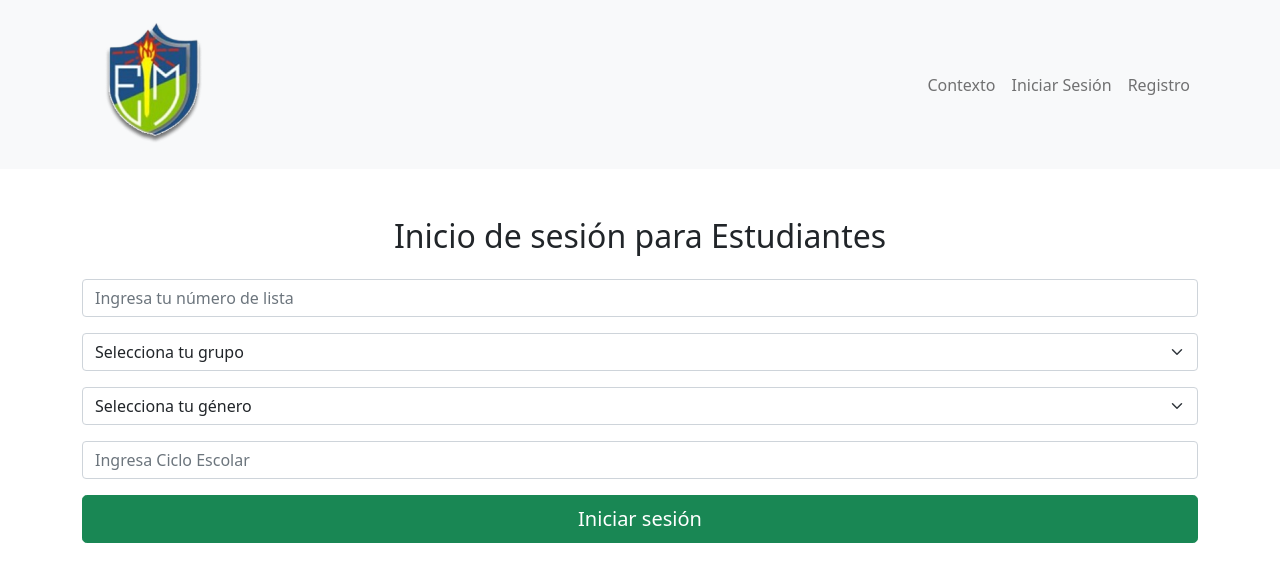
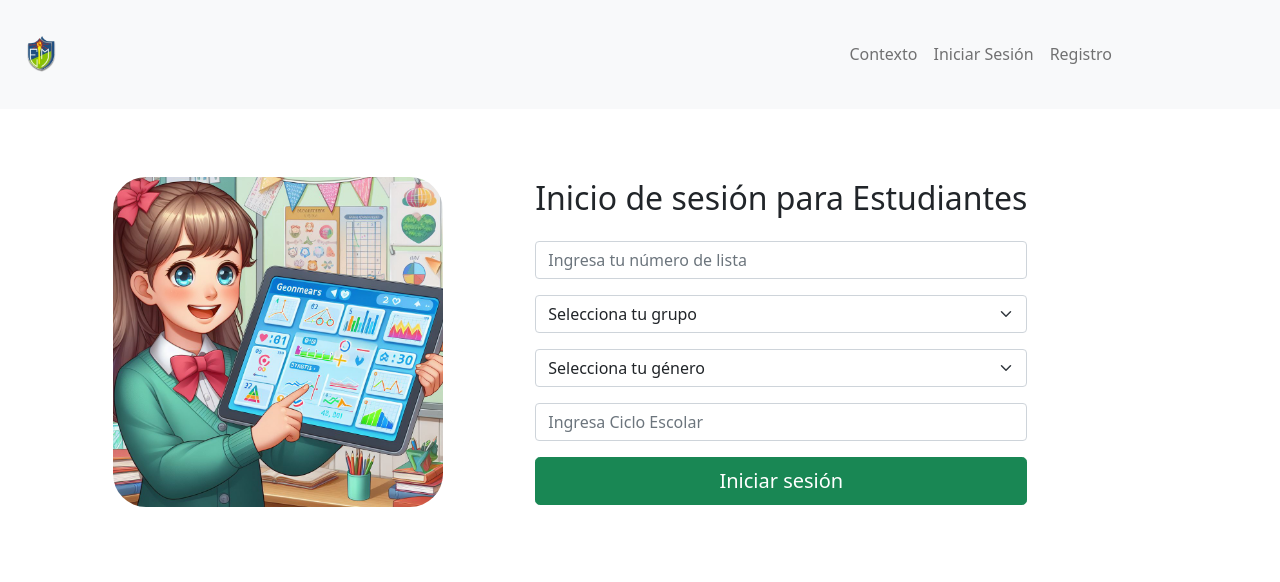
Before and after one commit to Rosa-Palaci/prueba-web, a Flask app: page /LoginEstudiantes in a window 1280 px wide. Shown: the top 582 px of the page. Run offline with Flask 3, Linux system fonts and the light colour scheme.

Commit message:
Login css

```diff
--- a/FlaskApp/static/css/contexto.css
+++ b/FlaskApp/static/css/contexto.css
@@ -38,5 +38,5 @@ p {
 }
 
 .highlight {
-    font-weight: bold; /* Hace que el texto sea negrita */
+    font-weight: bold;
 }
--- a/FlaskApp/static/css/login.css
+++ b/FlaskApp/static/css/login.css
@@ -0,0 +1,21 @@
+.container {
+    display: flex;
+    justify-content: space-evenly;
+    align-items: center;
+    padding: 20px;
+    margin: 0%;
+}
+
+.login-image, .login-form {
+    flex: 1;
+}
+
+.login-image {
+    margin-right: 50px;
+}
+
+img.img-fluid {
+    max-width: 30%;
+    height: auto;
+    border-radius: 10%;
+}
--- a/FlaskApp/templates/login_estudiantes.html
+++ b/FlaskApp/templates/login_estudiantes.html
@@ -3,9 +3,13 @@
 {% block title %}Inicio de sesión para Estudiantes{% endblock %}
 
 {% block content %}
+<link rel="stylesheet" href="{{ url_for('static', filename='css/login.css') }}">
+
 <div class="container mt-5">
-    <h2 class="text-center mb-4">Inicio de sesión para Estudiantes</h2>
+    <img src="{{ url_for('static', filename='images/img-dashboard.jpg') }}" alt="dashboard-student" class="img-fluid">
+
     <form action="/EstudiantesDashboard" method="post" class="form">
+        <h2 class="text-center mb-4">Inicio de sesión para Estudiantes</h2>
         <div class="mb-3">
             <input type="text" class="form-control" id="numero_lista" name="numero_lista" placeholder="Ingresa tu número de lista" required>
         </div>
--- a/FlaskApp/templates/navbar.html
+++ b/FlaskApp/templates/navbar.html
@@ -3,7 +3,7 @@
 <head>
     <meta charset="UTF-8">
     <meta name="viewport" content="width=device-width, initial-scale=1.0">
-    <title>{% block title %}{% endblock %} - Mi Sitio Web</title>
+    <title>Metropolitana La Luz</title>
     <link rel="stylesheet" href="{{ url_for('static', filename='css/home.css') }}">
     <!-- Incluir Bootstrap CSS -->
     <link href="https://cdn.jsdelivr.net/npm/bootstrap@5.0.0/dist/css/bootstrap.min.css" rel="stylesheet">
@@ -11,7 +11,7 @@
 <body>
     <nav class="navbar navbar-expand-lg navbar-light bg-light">
         <div class="container">
-            <a class="navbar-brand" href="#">
+            <a class="navbar-brand" href="/home">
                 <img src="{{ url_for('static', filename='images/logo.png') }}" alt="Logo" class="img-fluid rounded-circle">
             </a>
             <button class="navbar-toggler" type="button" data-bs-toggle="collapse" data-bs-target="#navbarNav" aria-controls="navbarNav" aria-expanded="false" aria-label="Toggle navigation">
```
Also changed, not shown: FlaskApp/static/images/img-dashboard.jpg (added).
